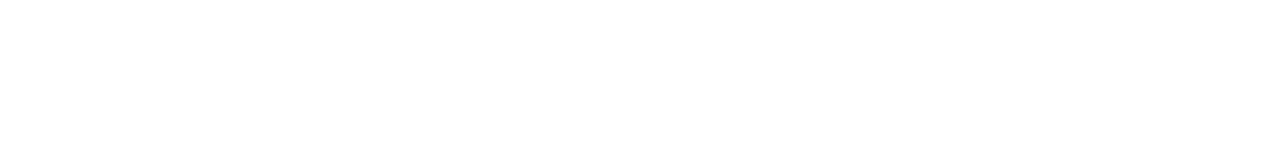
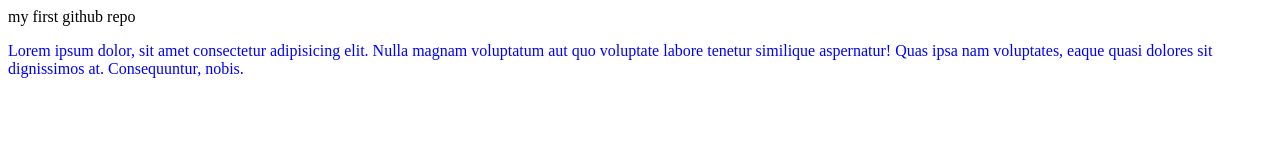
Before and after one commit to Jisan784/my-first-github-repo, a plain HTML site: page index.html in a window 1280 px wide. Drawn offline with Linux system fonts and the light colour scheme.

Commit message:
added the first blog

```diff
--- a/index.html
+++ b/index.html
@@ -3,9 +3,10 @@
 <head>
     <meta charset="UTF-8">
     <meta name="viewport" content="width=device-width, initial-scale=1.0">
+    <link rel="stylesheet"href="style.css"
     <title>my first github repo</title>
 </head>
 <body>
-
+    <p>Lorem ipsum dolor, sit amet consectetur adipisicing elit. Nulla magnam voluptatum aut quo voluptate labore tenetur similique aspernatur! Quas ipsa nam voluptates, eaque quasi dolores sit dignissimos at. Consequuntur, nobis.</p>
 </body>
 </html>
--- /dev/null
+++ b/style.css
@@ -0,0 +1,3 @@
+p{
+    color: blue;
+}
```
